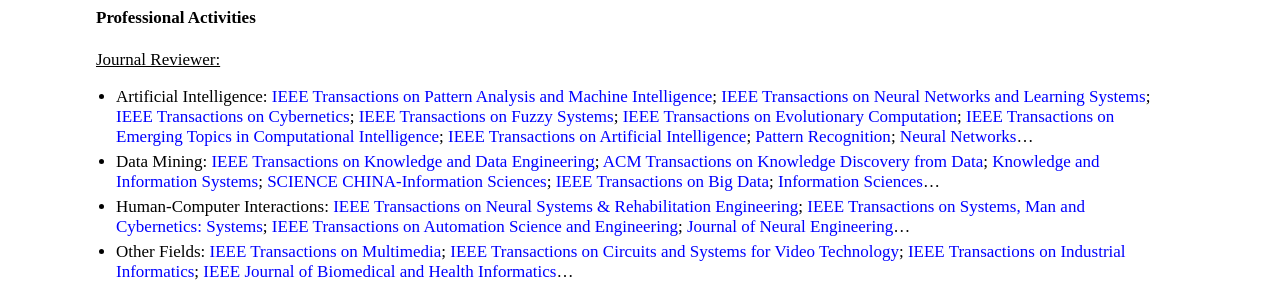
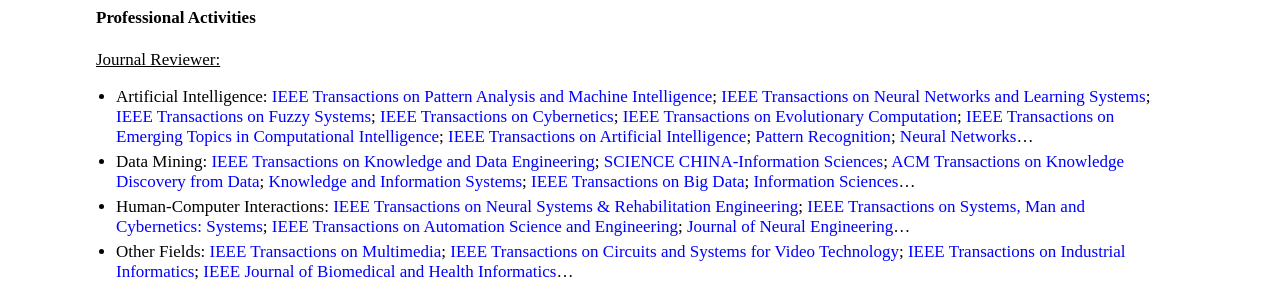
Before and after one commit to jiazhang-ml/jiazhang-ml.github.io, a Jekyll site: the page built from index.md, in a window 1280 px wide. Shown: the part 1288-1588 px from the top of the page. Built offline with Jekyll 4.4.1, drawn with Linux system fonts in a browser that asks for light colours.

```diff
--- a/index.md
+++ b/index.md
@@ -49,8 +49,8 @@ layout: default
 #### Professional Activities
 
 <u>Journal Reviewer:</u>
-* Artificial Intelligence: [IEEE Transactions on Pattern Analysis and Machine Intelligence](https://mc.manuscriptcentral.com/tpami-cs); [IEEE Transactions on Neural Networks and Learning Systems](https://mc.manuscriptcentral.com/tnnls); [IEEE Transactions on Cybernetics](https://mc.manuscriptcentral.com/cyb-ieee); [IEEE Transactions on Fuzzy Systems](https://mc.manuscriptcentral.com/tfs-ieee); [IEEE Transactions on Evolutionary Computation](https://mc.manuscriptcentral.com/tevc-ieee); [IEEE Transactions on Emerging Topics in Computational Intelligence](https://mc.manuscriptcentral.com/tetci-ieee); [IEEE Transactions on Artificial Intelligence](https://mc.manuscriptcentral.com/tai-ieee); [Pattern Recognition](https://www.sciencedirect.com/journal/pattern-recognition); [Neural Networks](https://www.editorialmanager.com/neunet/default.aspx)...
-* Data Mining: [IEEE Transactions on Knowledge and Data Engineering](https://mc.manuscriptcentral.com/tkde-cs); [ACM Transactions on Knowledge Discovery from Data](https://mc.manuscriptcentral.com/tkdd); [Knowledge and Information Systems](https://www.springer.com/journal/10115); [SCIENCE CHINA-Information Sciences](https://mc03.manuscriptcentral.com/scis); [IEEE Transactions on Big Data](https://mc.manuscriptcentral.com/tbd-cs); [Information Sciences](https://www.sciencedirect.com/journal/information-sciences)...
+* Artificial Intelligence: [IEEE Transactions on Pattern Analysis and Machine Intelligence](https://mc.manuscriptcentral.com/tpami-cs); [IEEE Transactions on Neural Networks and Learning Systems](https://mc.manuscriptcentral.com/tnnls); [IEEE Transactions on Fuzzy Systems](https://mc.manuscriptcentral.com/tfs-ieee); [IEEE Transactions on Cybernetics](https://mc.manuscriptcentral.com/cyb-ieee); [IEEE Transactions on Evolutionary Computation](https://mc.manuscriptcentral.com/tevc-ieee); [IEEE Transactions on Emerging Topics in Computational Intelligence](https://mc.manuscriptcentral.com/tetci-ieee); [IEEE Transactions on Artificial Intelligence](https://mc.manuscriptcentral.com/tai-ieee); [Pattern Recognition](https://www.sciencedirect.com/journal/pattern-recognition); [Neural Networks](https://www.editorialmanager.com/neunet/default.aspx)...
+* Data Mining: [IEEE Transactions on Knowledge and Data Engineering](https://mc.manuscriptcentral.com/tkde-cs); [SCIENCE CHINA-Information Sciences](https://mc03.manuscriptcentral.com/scis); [ACM Transactions on Knowledge Discovery from Data](https://mc.manuscriptcentral.com/tkdd); [Knowledge and Information Systems](https://www.springer.com/journal/10115); [IEEE Transactions on Big Data](https://mc.manuscriptcentral.com/tbd-cs); [Information Sciences](https://www.sciencedirect.com/journal/information-sciences)...
 * Human-Computer Interactions: [IEEE Transactions on Neural Systems & Rehabilitation Engineering](https://mc.manuscriptcentral.com/tnsre-embs); [IEEE Transactions on Systems, Man and Cybernetics: Systems](https://mc.manuscriptcentral.com/systems); [IEEE Transactions on Automation Science and Engineering](https://mc.manuscriptcentral.com/t-ase); [Journal of Neural Engineering](https://iopscience.iop.org/journal/1741-2552)...
 * Other Fields: [IEEE Transactions on Multimedia](https://mc.manuscriptcentral.com/tmm-ieee); [IEEE Transactions on Circuits and Systems for Video Technology](https://mc.manuscriptcentral.com/tcsvt); [IEEE Transactions on Industrial Informatics](https://mc.manuscriptcentral.com/tii); [IEEE Journal of Biomedical and Health Informatics](https://mc.manuscriptcentral.com/jbhi-embs)...
 
```
